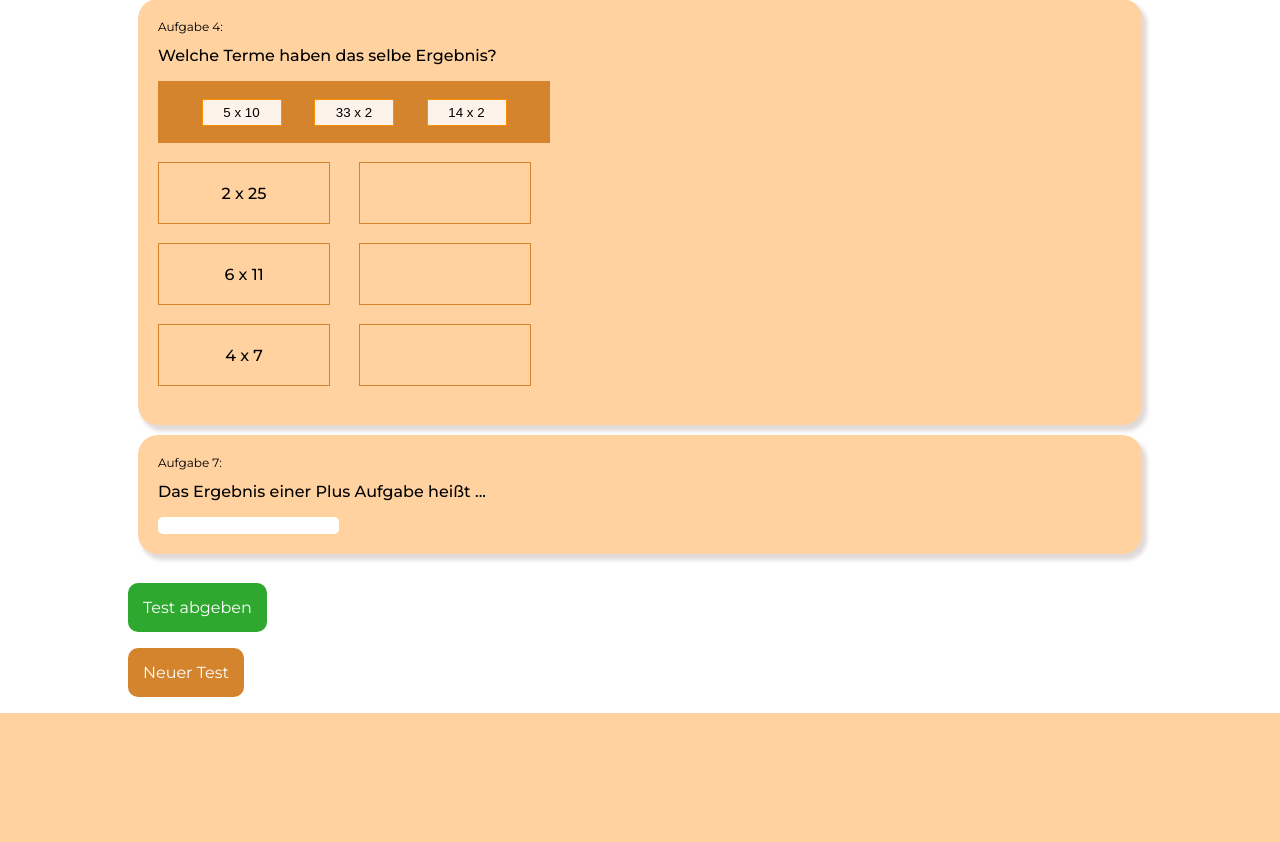
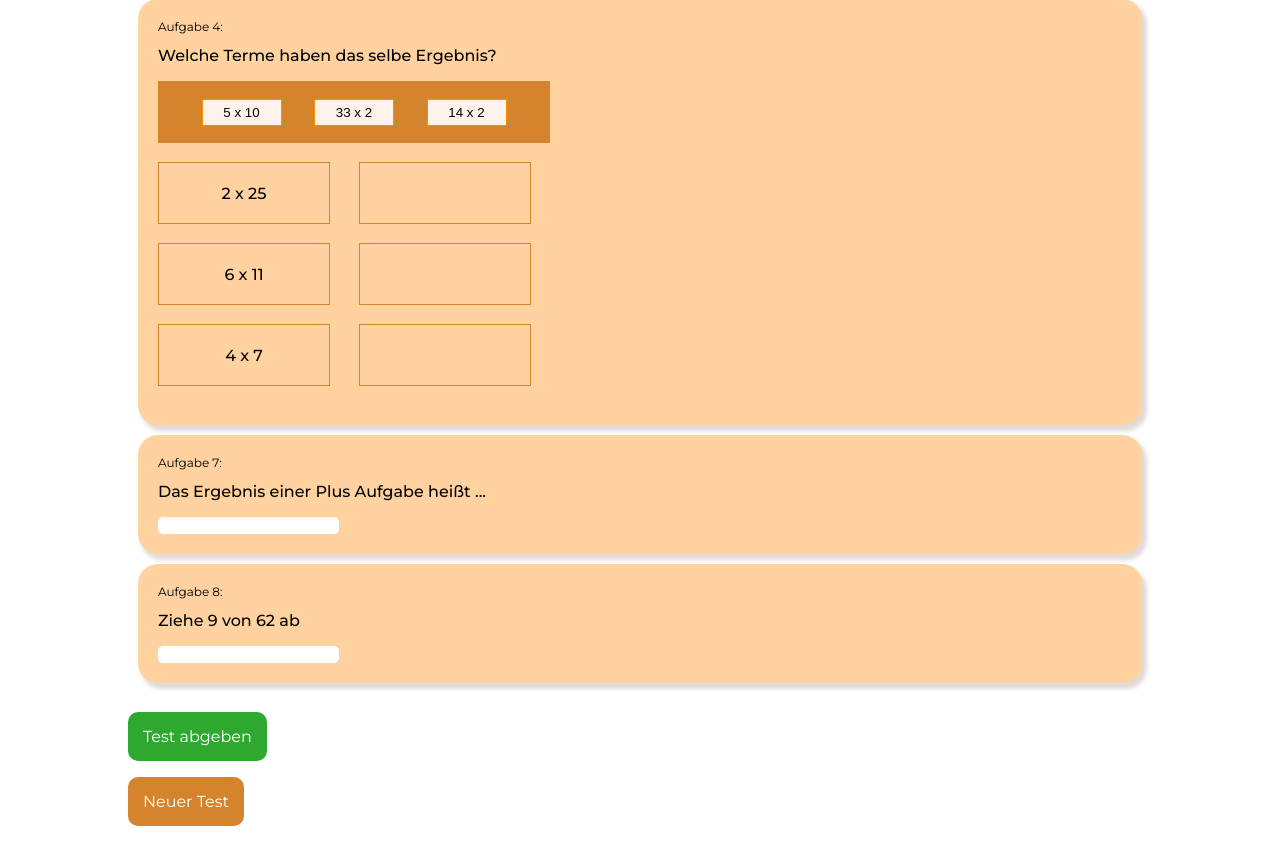
Before and after one commit to s-unger/e-assessment, a PHP site: page /src/test.php in a window 1280 px wide. Shown: the part 882-1724 px from the top of the page. Before the commit the page ends 1595 px from the top, so only its background shows below. Run offline with PHP 8.4, Linux system fonts and the light colour scheme; the visitor is signed in with stand-in values (Sample User, id 1); tables that the repository leaves empty or names only in its code hold one stand-in row (values such as "Sample post").

Commit message:
add new item type

```diff
--- a/src/questionGenerator.php
+++ b/src/questionGenerator.php
@@ -120,6 +120,22 @@ function generate_truefalse_1(){
  * generates Short Text item
  * @return string question
  */
+function generate_text_to_term() {
+
+    $x = mt_rand(0, 50);
+    $y = mt_rand(0, 100);
+
+    $question = "Ziehe $x von $y ab";
+    $solution = "$y - $x";
+    $_SESSION['question_text_to_term'] = $question;
+    $_SESSION['solution_text_to_term'] = $solution;
+    return $question;
+}
+
+/**
+ * generates Short Text item
+ * @return string question
+ */
 
 function generate_short_text() {
     $operators =  ["Plus", "Minus", "Mal", "Geteilt"];
--- a/src/test.php
+++ b/src/test.php
@@ -4,6 +4,7 @@ $feedback2 = "";
 $feedback3 = "";
 $feedback4 = "";
 $feedback7 = "";
+$feedback8 = "";
 $feedbackTotal = "";
 include('questionGenerator.php');
 include "../index.php"; ?>
@@ -62,6 +63,7 @@ $q41 = "";
 $q42 = "";
 $q43 = "";
 $q7 = "";
+$q8 = "";
 if (isset($_POST['ans1'])) {
     $q1 = $_POST['ans1'];
 }
@@ -83,10 +85,13 @@ if (isset($_POST['ans4-3'])) {
 if (isset($_POST['ans7'])) {
     $q7 = $_POST['ans7'];
 }
+if (isset($_POST['ans8'])) {
+    $q8 = $_POST['ans8'];
+}
 
 $correct = 0;
 
-if ($q1 == "" || $q2 == "" || $q3 == "" || $q41 == "" || $q42 == "" || $q43 == "" || $q7 == "") {
+if ($q1 == "" || $q2 == "" || $q3 == "" || $q41 == "" || $q42 == "" || $q43 == "" || $q7 == "" || $q8 == "") {
     $feedbackTotal = "Bitte alle Fragen beantworten.";
 } else {
     if ($q1 == $_SESSION['solution_truefalse_1'] ? 'true' : 'false') {
@@ -121,6 +126,13 @@ if ($q1 == "" || $q2 == "" || $q3 == "" || $q41 == "" || $q42 == "" || $q43 == "
         $feedback7="richtig!";
     } else {
         $feedback7 = "leider falsch!";
+    }
+
+    if($q8 == $_SESSION['solution_text_to_term']) {
+        $correct++;
+        $feedback8="richtig!";
+    } else {
+        $feedback8 = "leider falsch!";
     }
 
     $feedbackTotal = "Deine erreichte Punktzahl: " . $correct;
@@ -266,6 +278,23 @@ function check()
             <br>
             <span class="feedback"><?php echo $feedback7 ?></span>
         </div>
+
+        <div class="question">
+            <p class="q-title"> Aufgabe 8:</p>
+            <p class="q1">
+            <?php
+            if ($_SESSION['newQuestions'] == true) {
+                generate_text_to_term();
+            }
+            echo $_SESSION['question_text_to_term'] . "<br>";
+            ?>
+            </p>
+            <input class="input-ans" type="text" name="ans8">
+
+            <br>
+            <span class="feedback"><?php echo $feedback8 ?></span>
+        </div>
+
         <br>
         <input class="btn abgeben" type="submit" name="check" value="Test abgeben">
 
```
